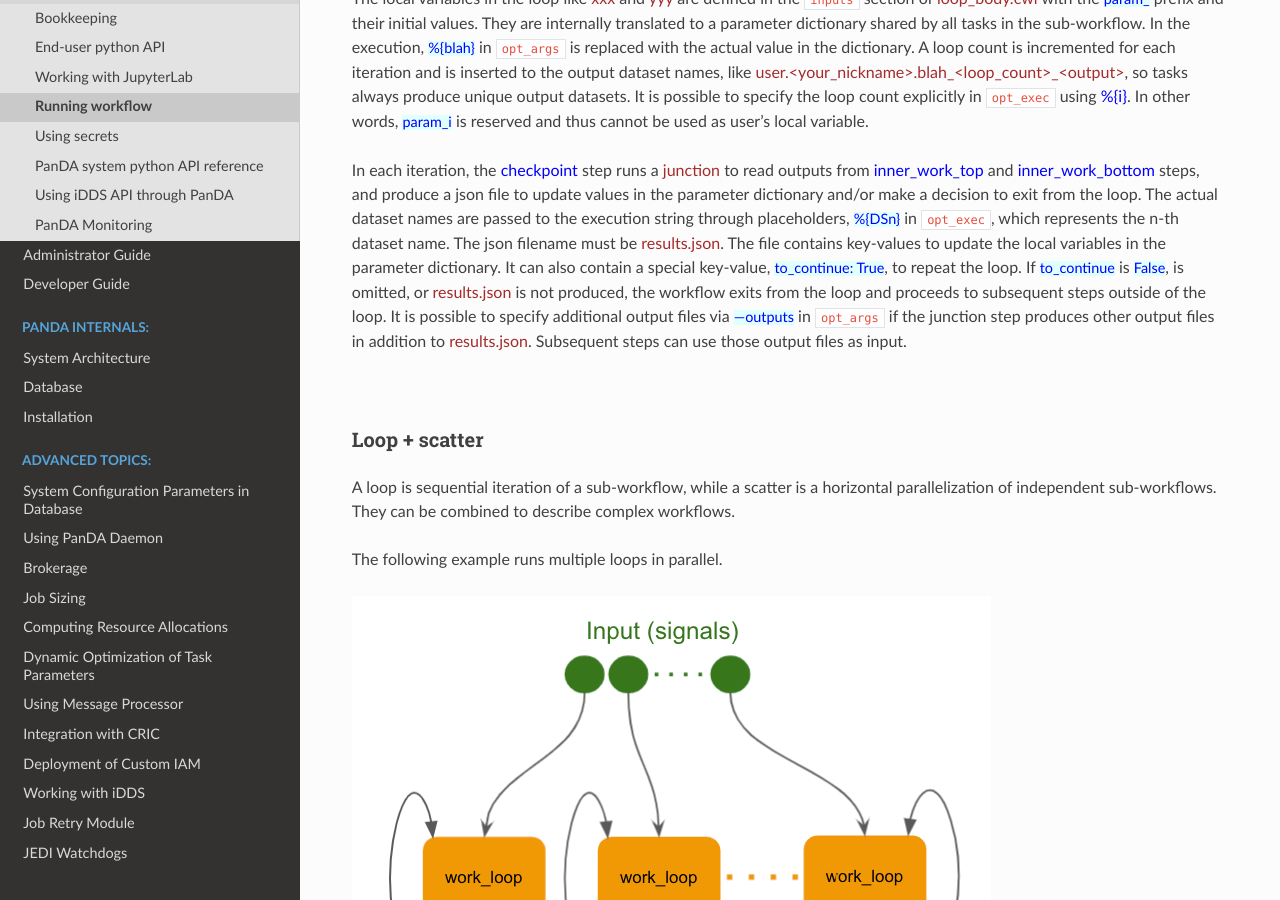
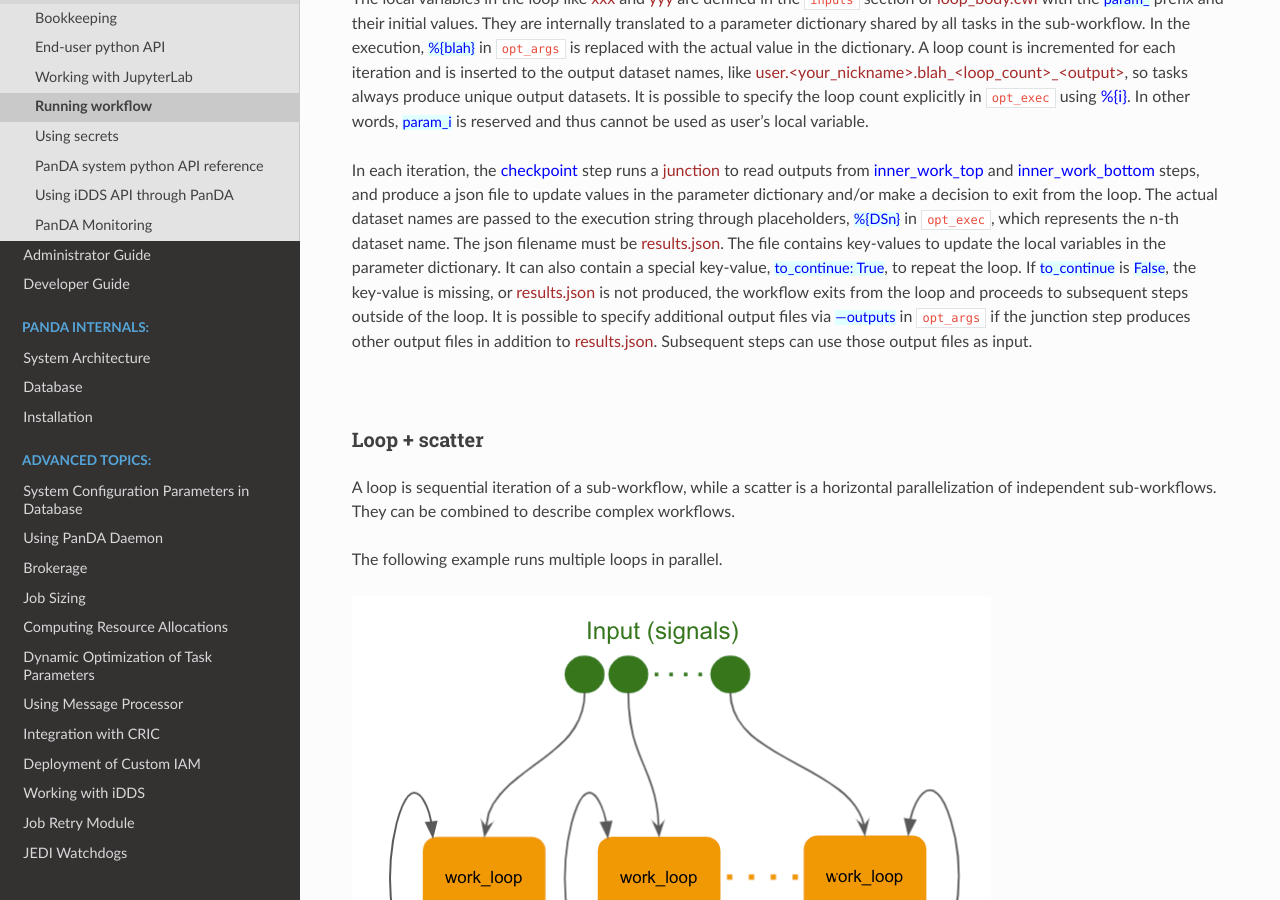
Before and after one commit to PanDAWMS/panda-docs, a Sphinx documentation site: the page built from docs/source/client/pchain.rst, in a window 1280 px wide and 900 px high, scrolled down 10178 px. Built offline with Sphinx 7.4.7 and the Read the Docs theme 2.0.0, drawn with Linux system fonts in a browser that asks for light colours; pages that are not in the unit, such as notebooks, are missing from menus.

Commit message:
terminate condition for loop

```diff
--- a/docs/source/client/pchain.rst
+++ b/docs/source/client/pchain.rst
@@ -413,7 +413,7 @@ in ``opt_exec``, which represents the n-th dataset name.
 The json filename must be :brown:`results.json`.
 The file contains key-values to update the local variables in the parameter dictionary.
 It can also contain a special key-value, :hblue:`to_continue: True`, to repeat the loop.
-If :hblue:`to_continue` is :hblue:`False`, is omitted, or :brown:`results.json` is not produced,
+If :hblue:`to_continue` is :hblue:`False`, the key-value is missing, or :brown:`results.json` is not produced,
 the workflow exits from the loop and proceeds to subsequent steps outside of the loop.
 It is possible to specify additional output files via :hblue:`---outputs` in ``opt_args`` if the junction step
 produces other output files in addition to :brown:`results.json`. Subsequent steps can use those output files
```
